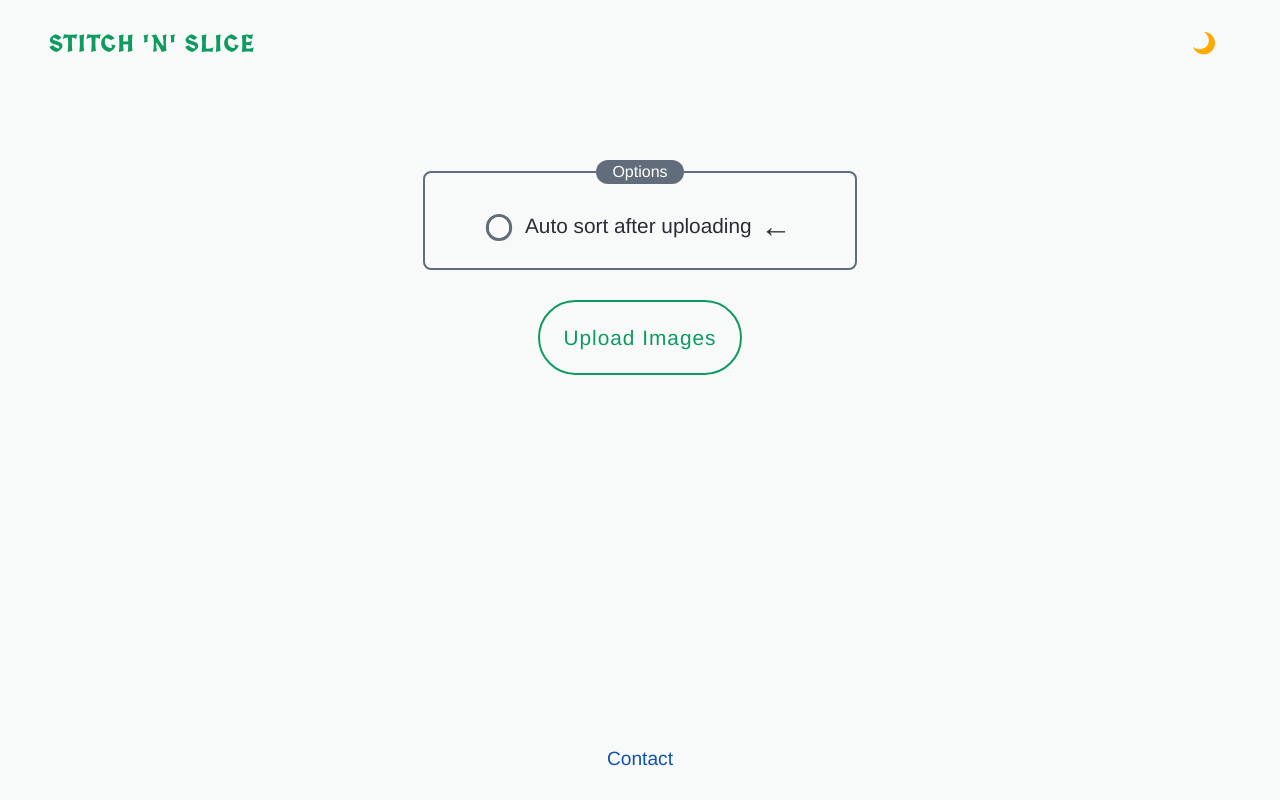
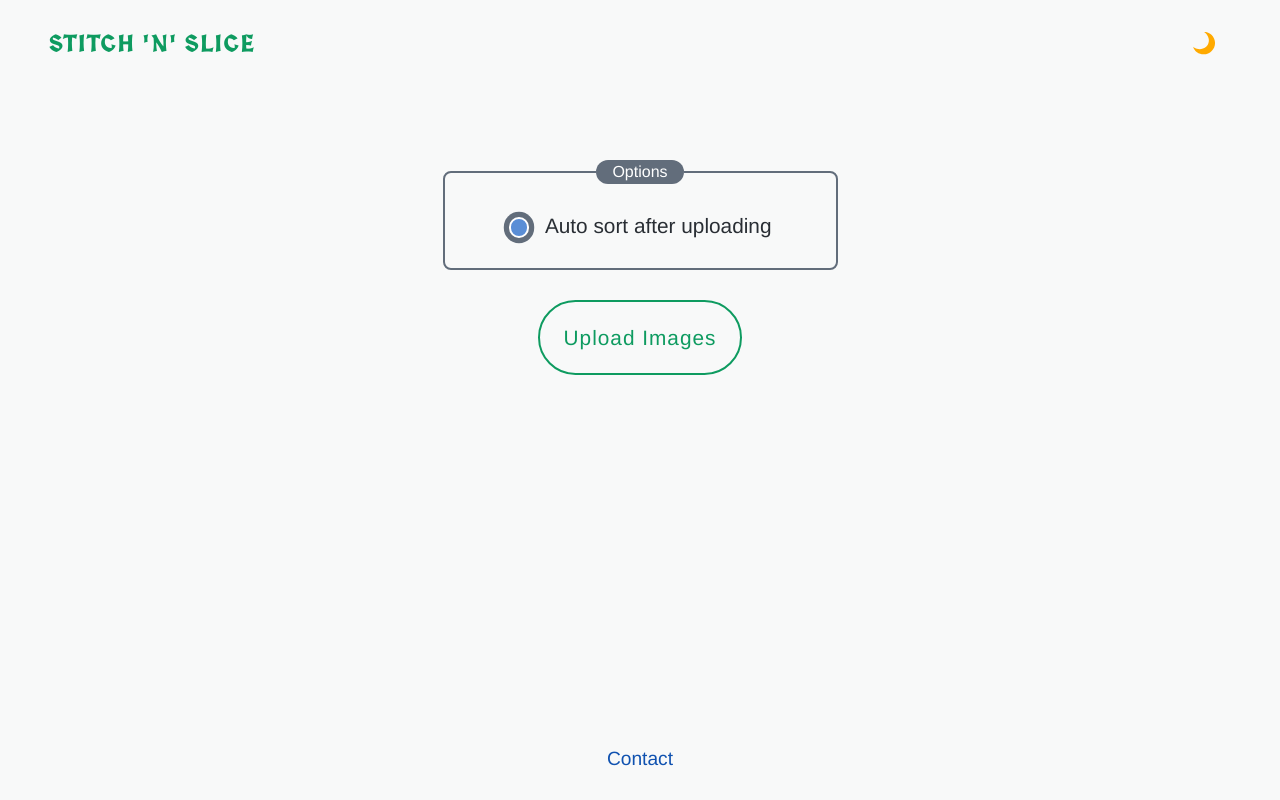
Before and after one commit to sammndhr/pixilz, a React (Create React App) app: page / in a window 1280 px wide. Built offline with nearby package versions, Linux system fonts and the light colour scheme.

Commit message:
Fix Bug-Refac. SortForm.js to work with  DataContext reducers

```diff
--- a/src/common/SortForm.js
+++ b/src/common/SortForm.js
@@ -1,12 +1,11 @@
-import React, { Fragment, useEffect, useContext } from 'react'
+import React, { Fragment, useState, useEffect } from 'react'
 import Button from './Button'
-import DataContext from '../context/DataContext'
 
 const SortForm = ({ handleCheckboxChange }) => {
-  const data = useContext(DataContext)
-  const { sort } = data
+  const [sort, setSort] = useState(true)
+
   const handleChange = e => {
-    data.setContextState({ sort: e.target.checked })
+    setSort(e.target.checked)
   }
 
   useEffect(() => {
--- a/src/context/DataContext.js
+++ b/src/context/DataContext.js
@@ -20,8 +20,7 @@ const DataProvider = ({ children }) => {
     canvasesLoaded: false,
 
     canvasesWrapperRef: null,
-    canvasProcessStatus: false,
-    sort: true
+    canvasProcessStatus: false
   }
 
   const reducer = (state, action) => {
@@ -44,6 +43,8 @@ const DataProvider = ({ children }) => {
         return { ...state, canvasesLoaded: action.payload }
       case 'UPDATE_CANVASES_WRAPPER_REF':
         return { ...state, canvasesWrapperRef: action.payload }
+      case 'UPDATE_CANVAS_PROCESS_STATUS':
+        return { ...state, canvasProcessStatus: action.payload }
       default:
         return { ...state }
     }
```
